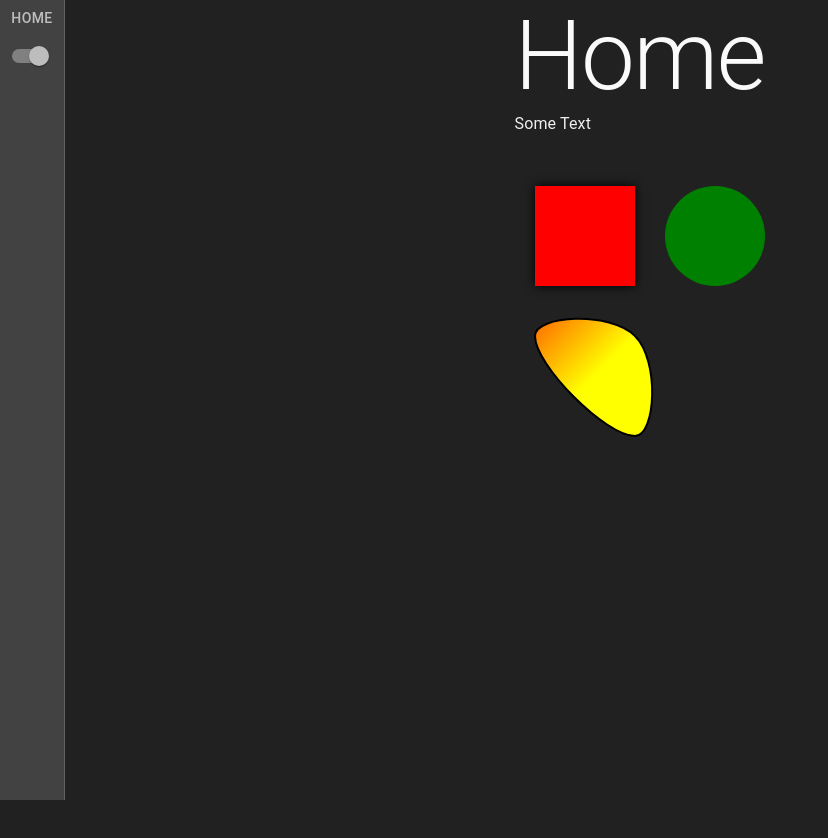
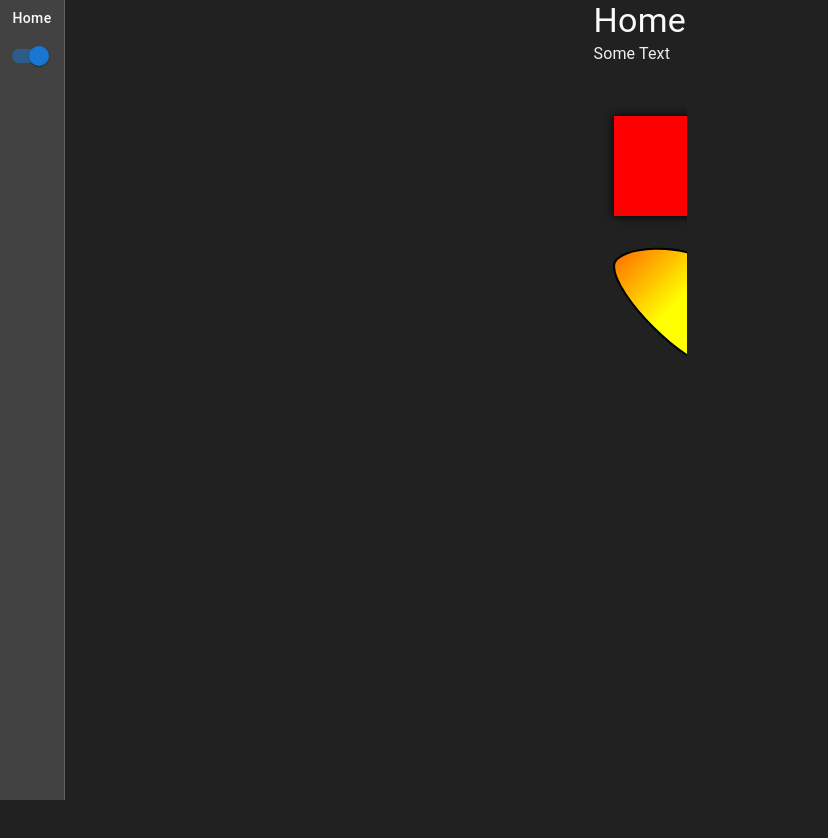
Before and after one commit to ClarenceLuk/web-app, a React (Create React App) app: page / in a window 1280 px wide. Shown: the top 838 px of the page, without its empty margins (0-828 px from the left). Built offline with nearby package versions, Linux system fonts and the light colour scheme.

Commit message:
added more theming for light and dark

```diff
--- a/src/App.module.css
+++ b/src/App.module.css
@@ -10,11 +10,3 @@
   display: flex;
   height: 100%;
 }
-
-.contentContainer {
-  width: 100%;
-  height: 100%;
-  display: flex;
-  justify-content: center;
-  align-items: center;
-}
--- a/src/App.tsx
+++ b/src/App.tsx
@@ -24,9 +24,7 @@ const App = () => {
           handleThemeChange={handleThemeChange}
         />
         <Box className={styles.appBox}>
-          <Box className={styles.contentContainer}>
-            <Background />
-          </Box>
+          <Background />
         </Box>
       </Box>
     </ThemeProvider>
--- a/src/background/background.tsx
+++ b/src/background/background.tsx
@@ -28,6 +28,8 @@ const Background = () => {
       window.removeEventListener('resize', handleResize);
     };
   }, []);
+
+  console.log(dimensions)
 
   return (
     <Box ref={containerRef} style={{ width: '100%', height: '100%' }}>
--- a/src/themes/darkTheme.tsx
+++ b/src/themes/darkTheme.tsx
@@ -1,14 +1,14 @@
 import { createTheme } from "@mui/material";
-import { grey } from "@mui/material/colors";
+import { blue, grey } from "@mui/material/colors";
 
 export const darkTheme = createTheme({
   palette: {
     mode: 'dark',
     primary: {
-      main: grey[400], // Light gray
+      main: blue[700], // Blue
     },
     secondary: {
-      main: grey[600], // Medium gray
+      main: blue[500], // Light blue
     },
     background: {
       default: grey[900], // Dark background
@@ -18,23 +18,101 @@ export const darkTheme = createTheme({
       primary: grey[50], // Light text
       secondary: grey[200], // Slightly darker light text
     },
-    divider: grey[700], // Medium gray divider
+    divider: grey[700], // Medium grey divider
   },
   typography: {
     fontFamily: '"Roboto", "Helvetica", "Arial", sans-serif',
     h1: {
+      fontSize: '2.125rem',
+      fontWeight: 400,
+      lineHeight: 1.235,
+      letterSpacing: '0.00735em',
       color: grey[50],
     },
     h2: {
+      fontSize: '1.5rem',
+      fontWeight: 400,
+      lineHeight: 1.334,
+      letterSpacing: '0.0075em',
       color: grey[50],
     },
     h3: {
+      fontSize: '1.25rem',
+      fontWeight: 400,
+      lineHeight: 1.6,
+      letterSpacing: '0.00833em',
       color: grey[50],
     },
+    h4: {
+      fontSize: '1.125rem',
+      fontWeight: 400,
+      lineHeight: 1.5,
+      letterSpacing: '0.00938em',
+      color: grey[50],
+    },
+    h5: {
+      fontSize: '1rem',
+      fontWeight: 400,
+      lineHeight: 1.5,
+      letterSpacing: '0.01071em',
+      color: grey[50],
+    },
+    h6: {
+      fontSize: '0.875rem',
+      fontWeight: 400,
+      lineHeight: 1.57,
+      letterSpacing: '0.0075em',
+      color: grey[50],
+    },
+    subtitle1: {
+      fontSize: '1rem',
+      fontWeight: 400,
+      lineHeight: 1.75,
+      letterSpacing: '0.00938em',
+      color: grey[200],
+    },
+    subtitle2: {
+      fontSize: '0.875rem',
+      fontWeight: 400,
+      lineHeight: 1.57,
+      letterSpacing: '0.00714em',
+      color: grey[200],
+    },
     body1: {
+      fontSize: '1rem',
+      fontWeight: 400,
+      lineHeight: 1.5,
+      letterSpacing: '0.00938em',
       color: grey[200],
     },
     body2: {
+      fontSize: '0.875rem',
+      fontWeight: 400,
+      lineHeight: 1.43,
+      letterSpacing: '0.01071em',
+      color: grey[200],
+    },
+    button: {
+      fontSize: '0.875rem',
+      fontWeight: 500,
+      lineHeight: 1.75,
+      letterSpacing: '0.02857em',
+      textTransform: 'none',
+      color: grey[50],
+    },
+    caption: {
+      fontSize: '0.75rem',
+      fontWeight: 400,
+      lineHeight: 1.66,
+      letterSpacing: '0.03333em',
+      color: grey[200],
+    },
+    overline: {
+      fontSize: '0.75rem',
+      fontWeight: 400,
+      lineHeight: 2.66,
+      letterSpacing: '0.08333em',
+      textTransform: 'uppercase',
       color: grey[200],
     },
   },
@@ -45,15 +123,21 @@ export const darkTheme = createTheme({
           textTransform: 'none', // Disable uppercase text
         },
         contained: {
-          backgroundColor: grey[400],
-          color: grey[900],
+          backgroundColor: blue[700],
+          color: grey[50],
           '&:hover': {
-            backgroundColor: grey[300], // Lighter gray on hover
+            backgroundColor: blue[800], // Slightly darker blue on hover
           },
         },
         outlined: {
-          borderColor: grey[400],
-          color: grey[400],
+          borderColor: blue[700],
+          color: blue[700],
+          '&:hover': {
+            backgroundColor: grey[800], // Slightly lighter dark background on hover
+          },
+        },
+        text: {
+          color: blue[700],
           '&:hover': {
             backgroundColor: grey[800], // Slightly lighter dark background on hover
           },
--- a/src/themes/lightTheme.tsx
+++ b/src/themes/lightTheme.tsx
@@ -1,39 +1,118 @@
 import { createTheme } from "@mui/material";
-import { grey } from "@mui/material/colors";
+import { amber, blue, brown, grey } from "@mui/material/colors";
 
 export const lightTheme = createTheme({
   palette: {
+    mode: 'light',
     primary: {
-      main: grey[700], // Neutral gray
+      main: blue[700], // Blue
     },
     secondary: {
-      main: grey[400], // Light gray
+      main: grey[500], // Grey
     },
     background: {
-      default: grey[200], // Off-white background
-      paper: grey[400],    // White paper background
+      default: '#f5f5dc', // Beige background
+      paper: '#faf0e6',   // Light beige paper background
     },
     text: {
-      primary: grey[900], // Dark gray text
-      secondary: grey[700], // Medium gray text
+      primary: grey[900], // Dark grey text
+      secondary: grey[700], // Medium grey text
     },
-    divider: grey[300], // Light gray divider
+    divider: grey[300], // Light grey divider
   },
   typography: {
     fontFamily: '"Roboto", "Helvetica", "Arial", sans-serif',
     h1: {
+      fontSize: '2.125rem',
+      fontWeight: 400,
+      lineHeight: 1.235,
+      letterSpacing: '0.00735em',
       color: grey[900],
     },
     h2: {
+      fontSize: '1.5rem',
+      fontWeight: 400,
+      lineHeight: 1.334,
+      letterSpacing: '0.0075em',
       color: grey[900],
     },
     h3: {
+      fontSize: '1.25rem',
+      fontWeight: 400,
+      lineHeight: 1.6,
+      letterSpacing: '0.00833em',
       color: grey[900],
     },
+    h4: {
+      fontSize: '1.125rem',
+      fontWeight: 400,
+      lineHeight: 1.5,
+      letterSpacing: '0.00938em',
+      color: grey[900],
+    },
+    h5: {
+      fontSize: '1rem',
+      fontWeight: 400,
+      lineHeight: 1.5,
+      letterSpacing: '0.01071em',
+      color: grey[900],
+    },
+    h6: {
+      fontSize: '0.875rem',
+      fontWeight: 400,
+      lineHeight: 1.57,
+      letterSpacing: '0.0075em',
+      color: grey[900],
+    },
+    subtitle1: {
+      fontSize: '1rem',
+      fontWeight: 400,
+      lineHeight: 1.75,
+      letterSpacing: '0.00938em',
+      color: grey[700],
+    },
+    subtitle2: {
+      fontSize: '0.875rem',
+      fontWeight: 400,
+      lineHeight: 1.57,
+      letterSpacing: '0.00714em',
+      color: grey[700],
+    },
     body1: {
+      fontSize: '1rem',
+      fontWeight: 400,
+      lineHeight: 1.5,
+      letterSpacing: '0.00938em',
       color: grey[700],
     },
     body2: {
+      fontSize: '0.875rem',
+      fontWeight: 400,
+      lineHeight: 1.43,
+      letterSpacing: '0.01071em',
+      color: grey[700],
+    },
+    button: {
+      fontSize: '0.875rem',
+      fontWeight: 500,
+      lineHeight: 1.75,
+      letterSpacing: '0.02857em',
+      textTransform: 'none',
+      color: grey[900],
+    },
+    caption: {
+      fontSize: '0.75rem',
+      fontWeight: 400,
+      lineHeight: 1.66,
+      letterSpacing: '0.03333em',
+      color: grey[700],
+    },
+    overline: {
+      fontSize: '0.75rem',
+      fontWeight: 400,
+      lineHeight: 2.66,
+      letterSpacing: '0.08333em',
+      textTransform: 'uppercase',
       color: grey[700],
     },
   },
@@ -44,17 +123,23 @@ export const lightTheme = createTheme({
           textTransform: 'none', // Disable uppercase text
         },
         contained: {
-          backgroundColor: grey[700],
+          backgroundColor: blue[700],
           color: grey[50],
           '&:hover': {
-            backgroundColor: grey[800], // Darker gray on hover
+            backgroundColor: blue[800], // Slightly darker blue on hover
           },
         },
         outlined: {
-          borderColor: grey[700],
-          color: grey[700],
+          borderColor: blue[700],
+          color: blue[700],
           '&:hover': {
-            backgroundColor: grey[100], // Light gray background on hover
+            backgroundColor: '#f5f5dc', // Light beige background on hover
+          },
+        },
+        text: {
+          color: blue[700],
+          '&:hover': {
+            backgroundColor: '#f5f5dc', // Light beige background on hover
           },
         },
       },
@@ -62,8 +147,8 @@ export const lightTheme = createTheme({
     MuiAppBar: {
       styleOverrides: {
         colorPrimary: {
-          backgroundColor: grey[50], // White AppBar background
-          color: grey[900], // Dark gray text
+          backgroundColor: '#faf0e6', // Light beige AppBar background
+          color: grey[900], // Dark grey text
         },
       },
     },
```
